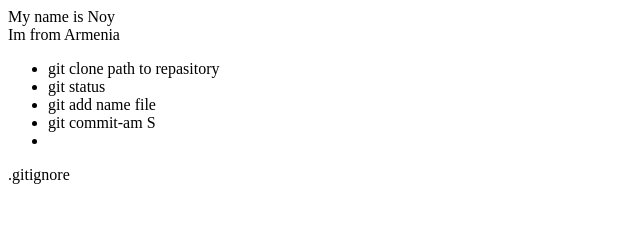
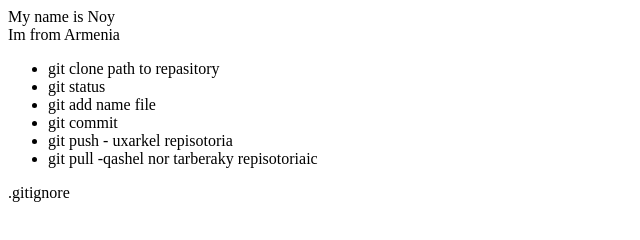
Before and after one commit to noyarm3/noyh, a plain HTML site: page index.html in a window 1280 px wide. Shown: the whole page, without its empty margins (0-640 px from the left). Drawn offline with Linux system fonts and the light colour scheme.

Commit message:
modified:   debug.log 	modified:   index.html

```diff
--- a/index.html
+++ b/index.html
@@ -4,7 +4,8 @@
     <li>git clone  path to repasitory</li>
     <li>git status</li>
     <li>git add name file</li>
-    <LI>git commit-am S</LI>
-    <li></li>
+    <LI>git commit</LI>
+    <li>git push - uxarkel repisotoria</li>
+    <li>git pull -qashel nor tarberaky repisotoriaic</li>
 </ul>
 .gitignore
```
Also changed, not shown: 1 other file.
